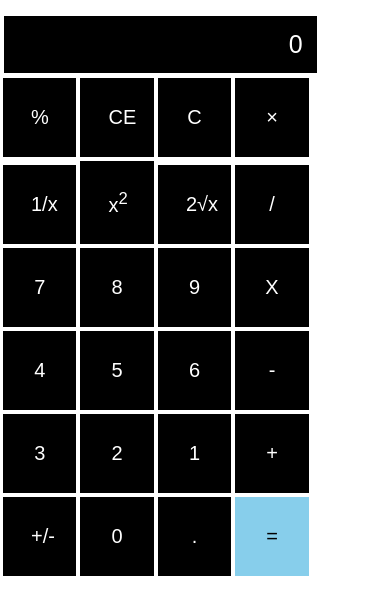
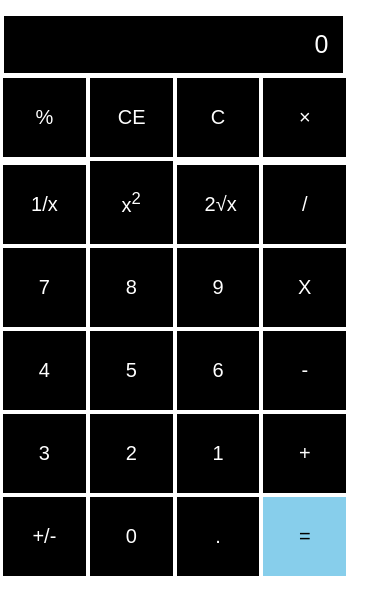
Before and after one commit to Brijesh1990/calculator-app.github.io, a plain HTML site: page index.html in a window 390 px wide. Drawn offline with Linux system fonts and the light colour scheme.

Commit message:
Update calc.css

```diff
--- a/css/calc.css
+++ b/css/calc.css
@@ -46,9 +46,17 @@ background-color: skyblue;
 }
 @media only screen and (max-width:580px)
 {
+#calculator
+{
+width: 90% !important;
+height: auto !important;
+margin: 0 !important;
+padding: 0 !important;
+margin-top: 3% !important;
+}
 .calc input
 {
-width: 93% !important;
+width: 90% !important;
 height: auto !important;
 padding: 14px !important;
 border: solid 1px !important;
@@ -59,7 +67,7 @@ color: white;
 }
 ::placeholder
 {
-    color: white !important;
+color: white !important;
 }
 #btn
 {
```
